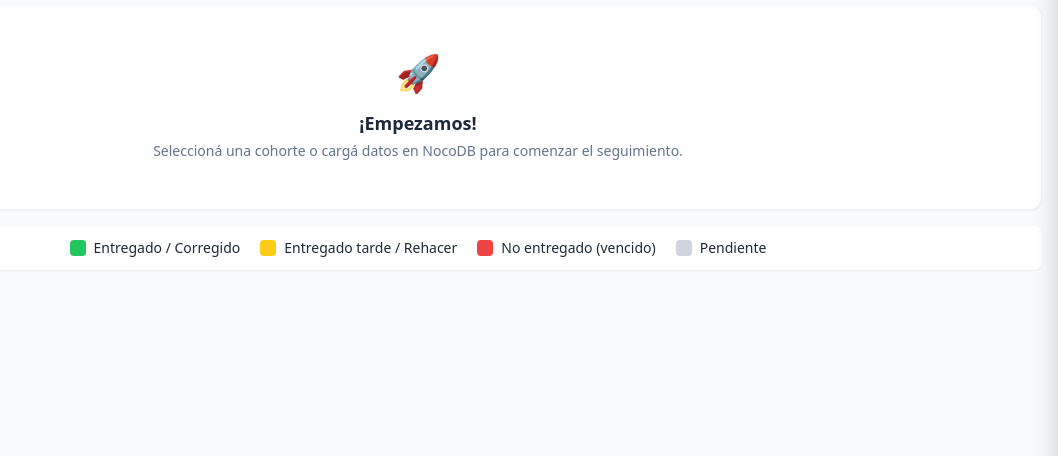
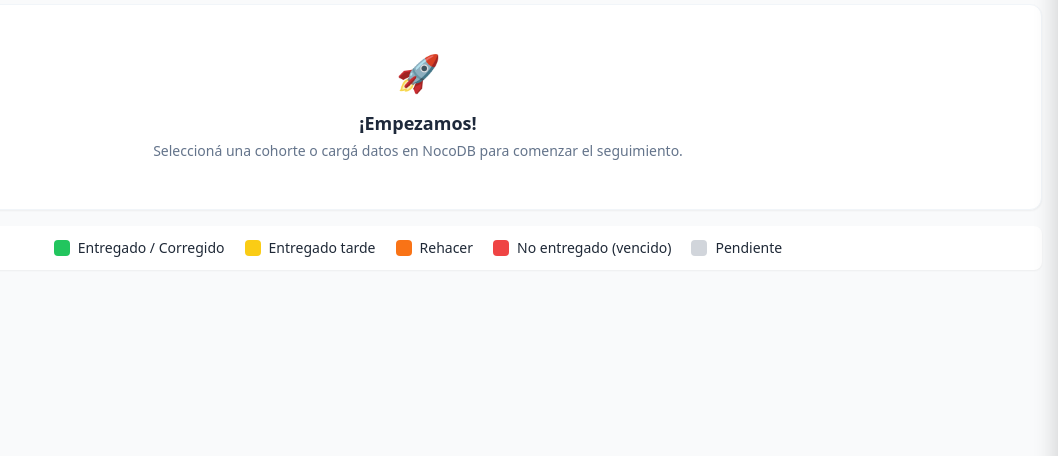
Before and after one commit to mattbarreto/entregastp-dashboard, a Flask app: page / in a window 1280 px wide. Shown: the part 201-657 px from the top of the page, without its empty margins (222-1280 px from the left). Run offline with Flask 3, Linux system fonts and the light colour scheme; some libraries are stand-ins or nearby versions.

Commit message:
UI: Add orange color for 'Rehacer' status, differentiate all 5 states

```diff
--- a/dashboard/app.py
+++ b/dashboard/app.py
@@ -629,7 +629,7 @@ def parse_date(date_str: Optional[str]) -> Optional[datetime]:
 
 def compute_cell(entrega: Optional[Dict], fecha_limite_str: Optional[str], now: datetime) -> Dict:
     fecha_limite = parse_date(fecha_limite_str)
-    COLOR_VERDE, COLOR_AMARILLO, COLOR_ROJO, COLOR_GRIS = '#22c55e', '#eab308', '#ef4444', '#d1d5db'
+    COLOR_VERDE, COLOR_AMARILLO, COLOR_NARANJA, COLOR_ROJO, COLOR_GRIS = '#22c55e', '#eab308', '#f97316', '#ef4444', '#d1d5db'
 
     if not entrega:
         if fecha_limite and fecha_limite < now:
@@ -644,7 +644,7 @@ def compute_cell(entrega: Optional[Dict], fecha_limite_str: Optional[str], now:
     if fecha_entrega: tooltip += f" ({fecha_entrega.strftime('%d/%m')})"
 
     if estado == 'Corregido': return {'color': COLOR_VERDE, 'status': 'Corregido', 'label': '✓', 'tooltip': tooltip}
-    if estado == 'Rehacer': return {'color': COLOR_AMARILLO, 'status': 'Rehacer', 'label': '↻', 'tooltip': tooltip}
+    if estado == 'Rehacer': return {'color': COLOR_NARANJA, 'status': 'Rehacer', 'label': '↻', 'tooltip': tooltip}
     if estado == 'Entregado tarde': return {'color': COLOR_AMARILLO, 'status': 'Entregado tarde', 'label': '⚠', 'tooltip': tooltip}
     if esta_tarde: return {'color': COLOR_AMARILLO, 'status': 'Tarde', 'label': '⚠', 'tooltip': tooltip}
     return {'color': COLOR_VERDE, 'status': 'Entregado', 'label': '✓', 'tooltip': tooltip}
--- a/dashboard/templates/base.html
+++ b/dashboard/templates/base.html
@@ -12,6 +12,7 @@
         /* Colores de estado dinámicos (asignados desde Jinja2/JS) */
         .status-verde    { background-color: #22c55e; color: white; }
         .status-amarillo { background-color: #eab308; color: #1f2937; }
+        .status-naranja  { background-color: #f97316; color: white; }
         .status-rojo     { background-color: #ef4444; color: white; }
         .status-gris     { background-color: #d1d5db; color: #374151; }
 
--- a/dashboard/templates/faq.html
+++ b/dashboard/templates/faq.html
@@ -155,8 +155,9 @@
         {% call faq_item("¿Cómo sé si una entrega fue tarde?") %}
             El sistema compara automáticamente la <strong>Fecha Entrega</strong> (cuando el estudiante envió) con la <strong>Fecha Límite</strong> de la actividad. En el dashboard se muestran:
             <ul class="mt-2 mb-2 pl-5 list-disc">
-                <li>🟢 Verde: Entregado a tiempo</li>
+                <li>🟢 Verde: Entregado a tiempo / Corregido</li>
                 <li>🟡 Amarillo: Entregado tarde</li>
+                <li>🟠 Naranja: Rehacer</li>
                 <li>🔴 Rojo: No entregado (vencido)</li>
             </ul>
         {% endcall %}
--- a/dashboard/templates/index.html
+++ b/dashboard/templates/index.html
@@ -137,7 +137,7 @@
                         {% for activity in activities %}
                         {% set cell = cells.get((student.id, activity.id)) %}
                         {% if cell %}
-                        <td class="status-cell tooltip border-b border-r border-gray-100 text-center cursor-pointer transition-transform w-10 h-10 min-w-[40px] min-h-[40px] status-{{ 'verde' if cell.color == '#22c55e' else 'amarillo' if cell.color == '#eab308' else 'rojo' if cell.color == '#ef4444' else 'gris' }}"
+                        <td class="status-cell tooltip border-b border-r border-gray-100 text-center cursor-pointer transition-transform w-10 h-10 min-w-[40px] min-h-[40px] status-{{ 'verde' if cell.color == '#22c55e' else 'amarillo' if cell.color == '#eab308' else 'naranja' if cell.color == '#f97316' else 'rojo' if cell.color == '#ef4444' else 'gris' }}"
                             data-tooltip="{{ cell.tooltip }}"
                             {% if cell.url %}onclick="window.open('{{ cell.url }}', '_blank')"{% endif %}>
                             {{ cell.label }}
@@ -177,7 +177,11 @@
         </div>
         <div class="flex items-center gap-2 text-sm">
             <div class="w-4 h-4 rounded bg-yellow-400"></div>
-            <span>Entregado tarde / Rehacer</span>
+            <span>Entregado tarde</span>
+        </div>
+        <div class="flex items-center gap-2 text-sm">
+            <div class="w-4 h-4 rounded" style="background-color: #f97316;"></div>
+            <span>Rehacer</span>
         </div>
         <div class="flex items-center gap-2 text-sm">
             <div class="w-4 h-4 rounded bg-red-500"></div>
@@ -233,7 +237,7 @@
         'Entregado':       '#22c55e',
         'Corregido':       '#22c55e',
         'Entregado tarde': '#eab308',
-        'Rehacer':         '#eab308',
+        'Rehacer':         '#f97316',
     };
 
     function handleEscapeKey(e) {
```
